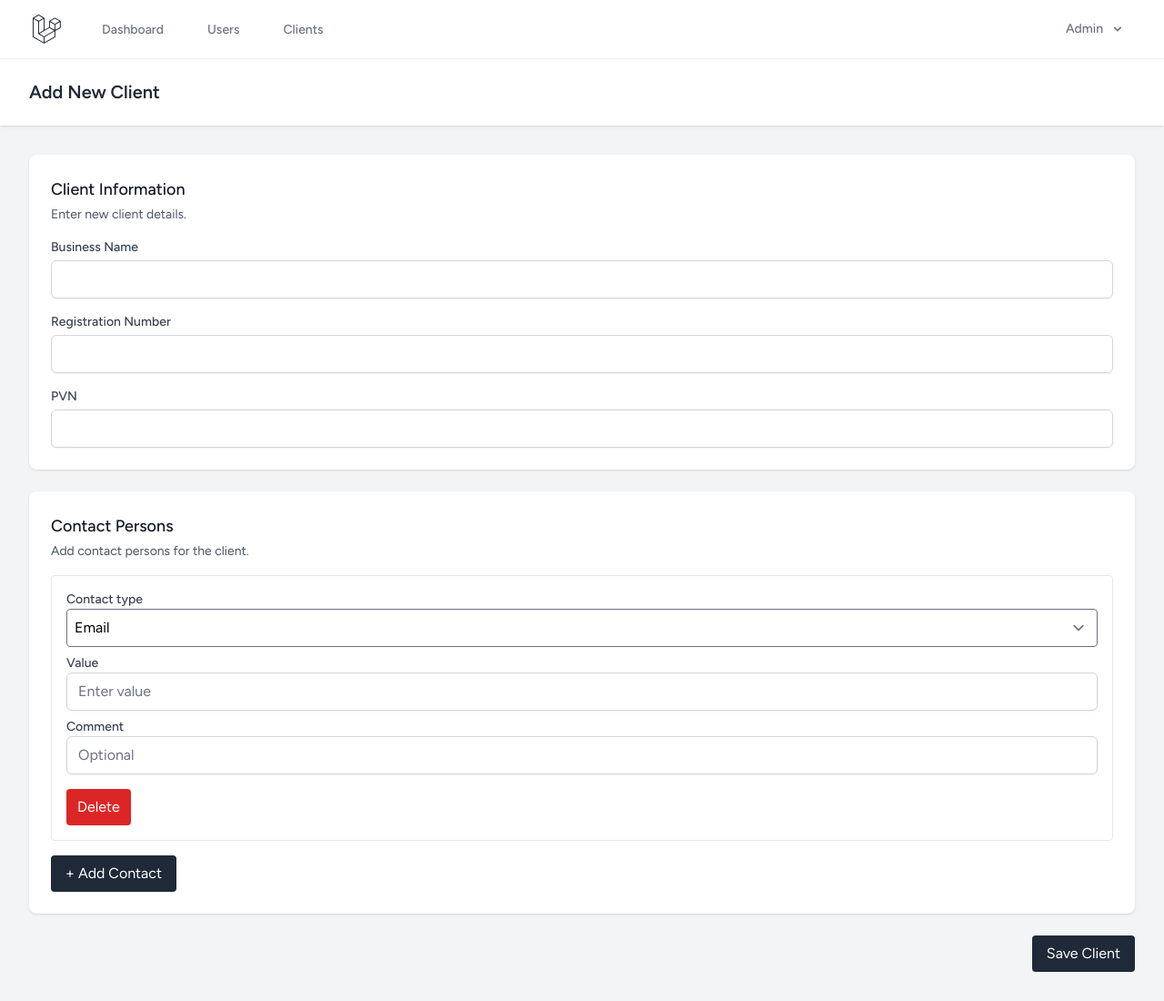
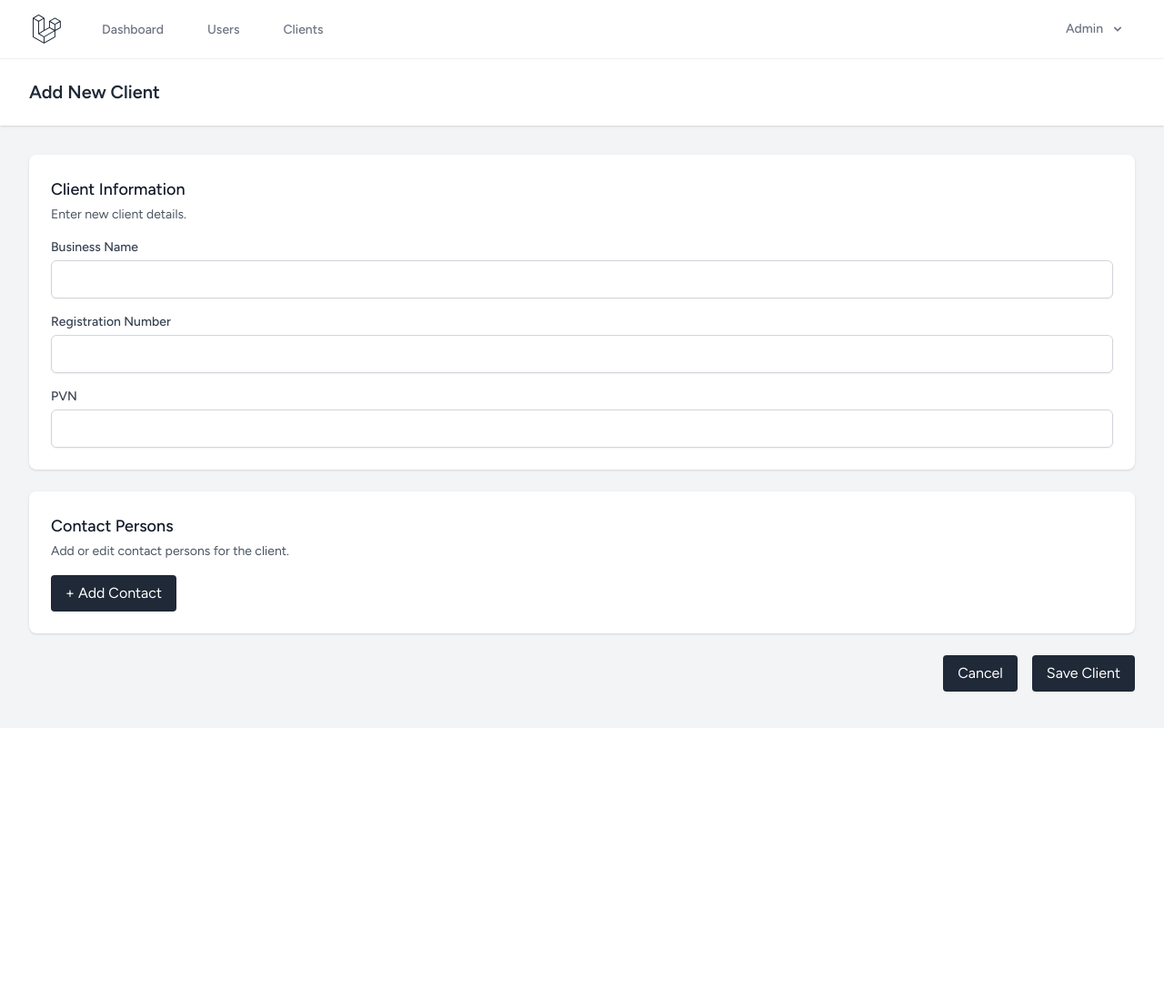
Before and after one commit to Zogal777/Demo4, a Laravel app: page /clients/create in a window 1280 px wide. Shown: the whole page at 91% size. After the commit the page ends 800 px from the top, so only its background shows below. Run offline with Laravel 12, Linux system fonts and the light colour scheme; a user stored in the database is signed in; data comes from the database, SQL or seed files in the repository; style sheets or scripts are compiled from the project's sources; some libraries are stand-ins or nearby versions.

Commit message:
Add files via upload

```diff
--- a/resources/js/Pages/Clients.vue
+++ b/resources/js/Pages/Clients.vue
@@ -19,7 +19,8 @@ defineProps({
 
     <div class="py-12">
       <div class="mx-auto max-w-5xl sm:px-6 lg:px-8">
-        <div class="bg-white p-6 shadow-sm sm:rounded-lg">
+        <div class="bg-white p-6 shadow-sm sm:rounded-lg overflow-auto max-h-[500px]">
+          <!-- Таблица клиентов с прокруткой -->
           <table class="w-full">
             <thead>
             <tr class="border-b text-left">
@@ -27,12 +28,7 @@ defineProps({
               <th class="py-2">Business Name</th>
               <th class="py-2">Registration number</th>
               <th class="py-2">PVN</th>
-              <th class="py-2">
-                <Link :href="route('clients.create')" class="px-3 py-1.5 bg-gray-800 text-white rounded hover:bg-gray-700">
-                  Add
-                </Link>
-
-              </th>
+              <th class="py-2">Actions</th>
             </tr>
             </thead>
 
@@ -50,9 +46,17 @@ defineProps({
               </td>
             </tr>
             </tbody>
-
           </table>
         </div>
+
+        <!-- Кнопка Add полностью под таблицей -->
+        <div class="flex justify-end mt-4">
+          <Link :href="route('clients.create')"
+                class="px-4 py-2 bg-gray-800 text-white rounded hover:bg-gray-700">
+            Add Client
+          </Link>
+        </div>
+
       </div>
     </div>
   </AuthenticatedLayout>
--- a/resources/js/Pages/Clients/Create.vue
+++ b/resources/js/Pages/Clients/Create.vue
@@ -1,22 +1,27 @@
 <script setup>
 import { ref } from 'vue';
+import { Link } from '@inertiajs/vue3'; // ← добавляем импорт
 import AuthenticatedLayout from '@/Layouts/AuthenticatedLayout.vue';
 import CreateClientInfo from './Partials/CreateClientInfo.vue';
-import CreateClientContacts from './Partials/CreateClientContacts.vue';
+import ClientContacts from './Partials/ClientContacts.vue';
 import { useForm } from '@inertiajs/vue3';
 
 const form = useForm({
   business_name: '',
   registration_num: '',
   tax_num: '',
-  contacts: [{ type: 'email', value: '', comment: '' }],
+  contacts: [], // контактов нет изначально
 });
 
 const contactsRef = ref(null);
 
 const submit = () => {
-  if (!contactsRef.value.validateContacts()) return; // проверка контактов
+  if (!contactsRef.value.validateContacts()) return;
   form.post(route('clients.store'));
+};
+
+const cancelCreate = () => {
+  form.reset();
 };
 </script>
 
@@ -30,16 +35,23 @@ const submit = () => {
 
     <div class="py-8">
       <div class="mx-auto max-w-7xl sm:px-6 lg:px-8 space-y-6">
-
         <div class="bg-white shadow sm:rounded-lg p-6">
           <CreateClientInfo :form="form" />
         </div>
 
         <div class="bg-white shadow sm:rounded-lg p-6">
-          <CreateClientContacts :form="form" ref="contactsRef" />
+          <ClientContacts :form="form" ref="contactsRef" :isEdit="false" />
         </div>
 
-        <div class="flex justify-end">
+        <div class="flex justify-end space-x-4">
+          <Link
+              :href="route('clients')"
+              @click="cancelCreate"
+              class="px-4 py-2 bg-gray-800 text-white rounded hover:bg-gray-700"
+          >
+            Cancel
+          </Link>
+
           <button
               @click="submit"
               :disabled="form.processing"
@@ -48,7 +60,6 @@ const submit = () => {
             Save Client
           </button>
         </div>
-
       </div>
     </div>
   </AuthenticatedLayout>
--- a/resources/js/Pages/Clients/Edit.vue
+++ b/resources/js/Pages/Clients/Edit.vue
@@ -1,8 +1,9 @@
 <script setup>
 import { ref, nextTick } from 'vue';
+import { Link } from '@inertiajs/vue3'; // ← импорт Link для Cancel
 import AuthenticatedLayout from '@/Layouts/AuthenticatedLayout.vue';
 import EditClientInfo from './Partials/EditClientInfo.vue';
-import EditClientContacts from './Partials/EditClientContacts.vue';
+import ClientContacts from './Partials/ClientContacts.vue';
 import { useForm } from '@inertiajs/vue3';
 import DangerButton from '@/Components/DangerButton.vue';
 import Modal from '@/Components/Modal.vue';
@@ -20,7 +21,7 @@ const form = useForm({
         value: c.value,
         comment: c.comment ?? ''
       }))
-      : [{ type: 'email', value: '', comment: '' }]
+      : [],
 });
 
 const contactsRef = ref(null);
@@ -28,6 +29,10 @@ const contactsRef = ref(null);
 const submit = () => {
   if (!contactsRef.value.validateContacts()) return;
   form.patch(route('clients.update', props.client.id), { preserveScroll: true });
+};
+
+const cancelEdit = () => {
+  form.reset();
 };
 
 const confirmingClientDeletion = ref(false);
@@ -62,17 +67,26 @@ const closeModal = () => {
 
     <div class="py-8">
       <div class="mx-auto max-w-7xl sm:px-6 lg:px-8 space-y-6">
-
         <div class="bg-white shadow sm:rounded-lg p-6">
           <EditClientInfo :form="form" />
         </div>
 
         <div class="bg-white shadow sm:rounded-lg p-6">
-          <EditClientContacts :form="form" ref="contactsRef" />
+          <ClientContacts :form="form" ref="contactsRef" :isEdit="true" />
         </div>
 
         <div class="flex justify-end space-x-4">
-          <DangerButton @click="confirmClientDeletion">Delete Client</DangerButton>
+          <DangerButton @click="confirmClientDeletion">
+            Delete Client
+          </DangerButton>
+
+          <Link
+              :href="route('clients')"
+              @click="cancelEdit"
+              class="px-4 py-2 bg-gray-800 text-white rounded hover:bg-gray-700"
+          >
+            Cancel
+          </Link>
 
           <button
               @click="submit"
--- /dev/null
+++ b/resources/js/Pages/Clients/Partials/ClientContacts.vue
@@ -0,0 +1,120 @@
+<script setup>
+import InputError from '@/Components/InputError.vue';
+import InputLabel from '@/Components/InputLabel.vue';
+import TextInput from '@/Components/TextInput.vue';
+import { ref, onMounted } from 'vue';
+
+const props = defineProps({
+  form: Object,
+  isEdit: { type: Boolean, default: false } // true для Edit
+});
+
+const showContacts = ref(false);
+
+// Показываем контакты сразу, если edit и есть хотя бы один контакт
+onMounted(() => {
+  if (props.isEdit && props.form.contacts.length > 0) {
+    showContacts.value = true;
+  }
+});
+
+const addContact = () => {
+  props.form.contacts.push({ type: 'email', value: '', comment: '' });
+  showContacts.value = true;
+};
+
+const removeContact = (index) => {
+  props.form.contacts.splice(index, 1);
+  if (props.form.contacts.length === 0) showContacts.value = false;
+};
+
+const validateContacts = () => {
+  let valid = true;
+
+  props.form.contacts.forEach((contact, index) => {
+    if (!['email', 'phone'].includes(contact.type)) {
+      props.form.errors['contacts.' + index + '.type'] = 'Invalid contact type';
+      valid = false;
+    } else {
+      props.form.errors['contacts.' + index + '.type'] = null;
+    }
+
+    if (contact.type === 'email') {
+      const emailRegex = /^[^\s@]+@[^\s@]+\.[^\s@]+$/;
+      if (!emailRegex.test(contact.value)) {
+        props.form.errors['contacts.' + index + '.value'] = 'Invalid email address';
+        valid = false;
+      } else {
+        props.form.errors['contacts.' + index + '.value'] = null;
+      }
+    }
+
+    if (contact.type === 'phone') {
+      const phoneRegex = /^[0-9+\-()\s]{5,20}$/;
+      if (!phoneRegex.test(contact.value)) {
+        props.form.errors['contacts.' + index + '.value'] = 'Invalid phone number';
+        valid = false;
+      } else {
+        props.form.errors['contacts.' + index + '.value'] = null;
+      }
+    }
+  });
+
+  return valid;
+};
+
+defineExpose({ validateContacts });
+</script>
+
+<template>
+  <section>
+    <header class="mb-4">
+      <h2 class="text-lg font-medium text-gray-900">Contact Persons</h2>
+      <p class="mt-1 text-sm text-gray-600">Add or edit contact persons for the client.</p>
+    </header>
+
+    <div class="space-y-4">
+      <div v-if="showContacts" v-for="(contact, index) in props.form.contacts" :key="index" class="border p-4 rounded">
+        <div class="mb-2">
+          <InputLabel value="Contact type" />
+          <select v-model="contact.type" class="border p-2 rounded w-full">
+            <option value="email">Email</option>
+            <option value="phone">Phone</option>
+          </select>
+        </div>
+
+        <div class="mb-2">
+          <InputLabel value="Value" />
+          <TextInput
+              v-model="contact.value"
+              class="w-full"
+              :type="contact.type === 'email' ? 'email' : 'text'"
+              placeholder="Enter value"
+          />
+          <InputError :message="props.form.errors['contacts.' + index + '.value']" />
+        </div>
+
+        <div class="mb-2">
+          <InputLabel value="Comment" />
+          <TextInput v-model="contact.comment" class="w-full" placeholder="Optional" />
+        </div>
+
+        <button
+            type="button"
+            @click="removeContact(index)"
+            class="mt-2 px-3 py-2 bg-red-600 text-white rounded hover:bg-red-700"
+        >
+          Delete
+        </button>
+      </div>
+
+      <button
+          type="button"
+          @click="addContact"
+          class="bg-gray-800 text-white rounded px-4 py-2 hover:bg-gray-700"
+      >
+        + Add Contact
+      </button>
+    </div>
+  </section>
+</template>
```
